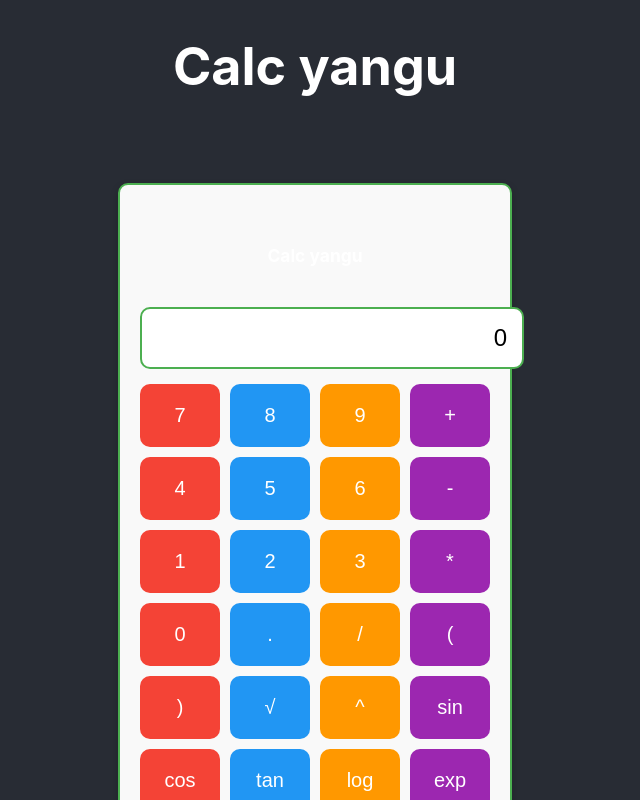
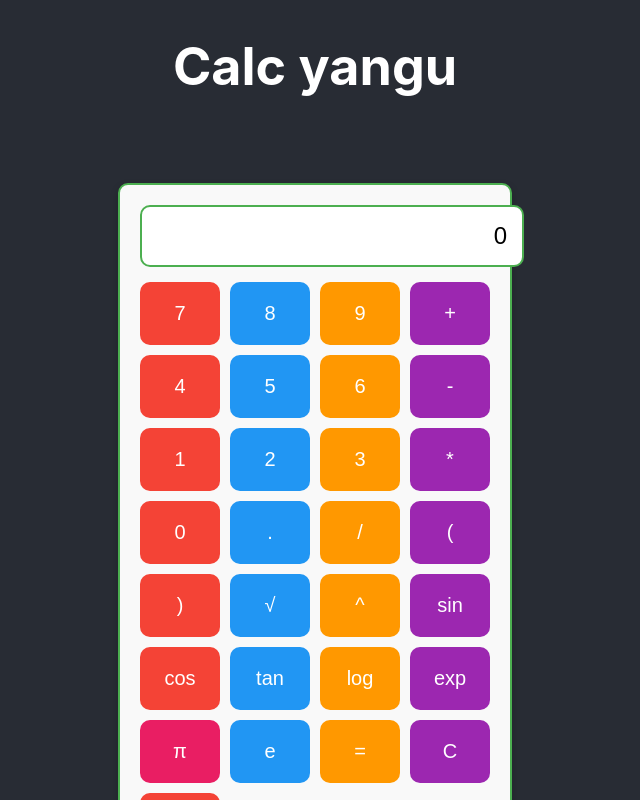
Before and after one commit to mugane-wahome/Advanced-calculator, a React (Create React App) app: page / in a window 1280 px wide. Shown: the top 800 px of the page, without its empty margins (325-965 px from the left). Built offline with nearby package versions, Linux system fonts and the light colour scheme.

Commit message:
added a header

```diff
--- a/src/Calculator.js
+++ b/src/Calculator.js
@@ -24,7 +24,6 @@ const Calculator = () => {
 
     return (
         <div className="calculator">
-          <div><h6>Calc yangu</h6></div>
             <input type="text" value={display} readOnly />
             <div className="buttons">
                 <button onClick={() => handleButtonClick('7')}>7</button>
```
